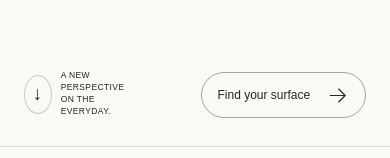
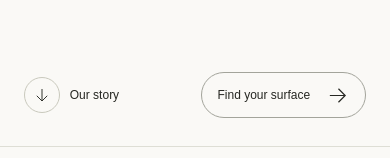
Before and after one commit to mss879/qjquartzstone, a Next.js app: page / in a window 390 px wide. Shown: the part 686-844 px from the top of the page. Built offline with nearby package versions, Linux system fonts and the light colour scheme.

Commit message:
Simplify mobile hero scroll cue

```diff
--- a/src/app/globals.css
+++ b/src/app/globals.css
@@ -131,13 +131,18 @@
 
 /* The supporting copy sits beside the second sculpture; actions keep their own row. */
 .hero-support-copy { position: absolute; z-index: 4; left: 47.4%; bottom: 111px; font-size: 19px; line-height: 1.17; letter-spacing: -.04em; }
+.scroll-cue-mobile-label { display: none; }
+.scroll-arrow .arrow { width: 18px; height: 18px; transform: rotate(90deg); }
 @media (max-width: 900px) {
   .hero-support-copy { top: max(355px, calc(33.12vw + 125px)); bottom: auto; left: 43%; right: 6%; font-size: clamp(12px, 4vw, 18px); line-height: 1.35; letter-spacing: -.035em; }
   .hero-bottom { grid-template-columns: 2fr 3fr; gap: 12px; }
   .hero-intro { min-width: 0; display: flex; justify-content: flex-end; }
   .hero-intro .pill-link { padding-inline: 16px; gap: 16px; font-size: 12px; flex-shrink: 0; }
-  .scroll-cue { gap: 9px; }
-  .scroll-cue > span:last-child { font-size: 8.5px; max-width: 70px; line-height: 1.4; }
+  .scroll-cue { gap: 10px; min-height: 46px; letter-spacing: 0; }
+  .scroll-cue > span:last-child { font-size: 12px; max-width: none; line-height: 1.4; white-space: nowrap; }
+  .scroll-arrow { width: 36px; height: 36px; flex-shrink: 0; border-radius: 50%; }
+  .scroll-cue-desktop-label { display: none; }
+  .scroll-cue-mobile-label { display: inline; }
 }
 @media (max-width: 900px) and (max-height: 700px) {
   .hero-support-copy { top: max(300px, calc(33.12vw + 107px)); }
--- a/src/app/page.tsx
+++ b/src/app/page.tsx
@@ -16,7 +16,15 @@ export default function Home() {
         <h1 id="hero-title" className="hero-title"><span>NATURE.</span><span>REFINED.</span><span>IN QUARTZ.</span></h1>
         <div className="hero-sculpture hero-sculpture-right"><Image src="/images/quartz-sculpture.webp" alt="An expressive ribbon sculpture in finely veined white quartz" fill priority sizes="(max-width: 900px) 65vw, 42vw" /></div>
         <div className="hero-sculpture hero-sculpture-left" aria-hidden="true"><Image src="/images/hero-dark.webp" alt="" fill priority sizes="(max-width: 900px) 46vw, 30vw" /></div>
-        <p className="hero-support-copy">Exceptional quartz surfaces.<br />For spaces that feel like you.</p><div className="hero-bottom"><a href="#about" className="scroll-cue"><span className="scroll-arrow">↓</span><span>A NEW PERSPECTIVE<br />ON THE EVERYDAY.</span></a><div className="hero-intro"><PillLink href="#collections">Find your surface</PillLink></div><div className="hero-index"><span>01 — 04</span><span className="hero-index-line" /><span>THE QJ EDIT</span></div></div>
+        <p className="hero-support-copy">Exceptional quartz surfaces.<br />For spaces that feel like you.</p>
+        <div className="hero-bottom">
+          <a href="#about" className="scroll-cue">
+            <span className="scroll-arrow" aria-hidden="true"><Arrow /></span>
+            <span className="scroll-cue-label"><span className="scroll-cue-desktop-label">A NEW PERSPECTIVE<br />ON THE EVERYDAY.</span><span className="scroll-cue-mobile-label">Our story</span></span>
+          </a>
+          <div className="hero-intro"><PillLink href="#collections">Find your surface</PillLink></div>
+          <div className="hero-index"><span>01 — 04</span><span className="hero-index-line" /><span>THE QJ EDIT</span></div>
+        </div>
       </section>
       <section id="about" className="about section-shell">
         <div className="section-heading"><SectionLabel number="01">The QJ story</SectionLabel><div><h2 className="about-statement">NATURAL CHARACTER.<br />EXTRAORDINARY<br /><span className="clay">POSSIBILITIES.</span></h2><div className="about-copy"><span className="eyebrow">ARTISTRY MEETS TECHNOLOGY.</span><div><p>Born from a partnership between Queens Ceramic Inc. in Taiwan and Jaysons Holdings (Pvt) Ltd in Sri Lanka, QJ brings material expertise and design ambition together.</p><p>From sourcing quartz to producing, polishing and installing surfaces, we follow the material’s journey. So your vision can take shape.</p><PillLink href="https://qjquartzstone.com/about-us-quartz-stones">Get to know QJ</PillLink></div></div></div></div>
```
Also changed, not shown: 2 other files (tests, documents, lock files or other folders).
